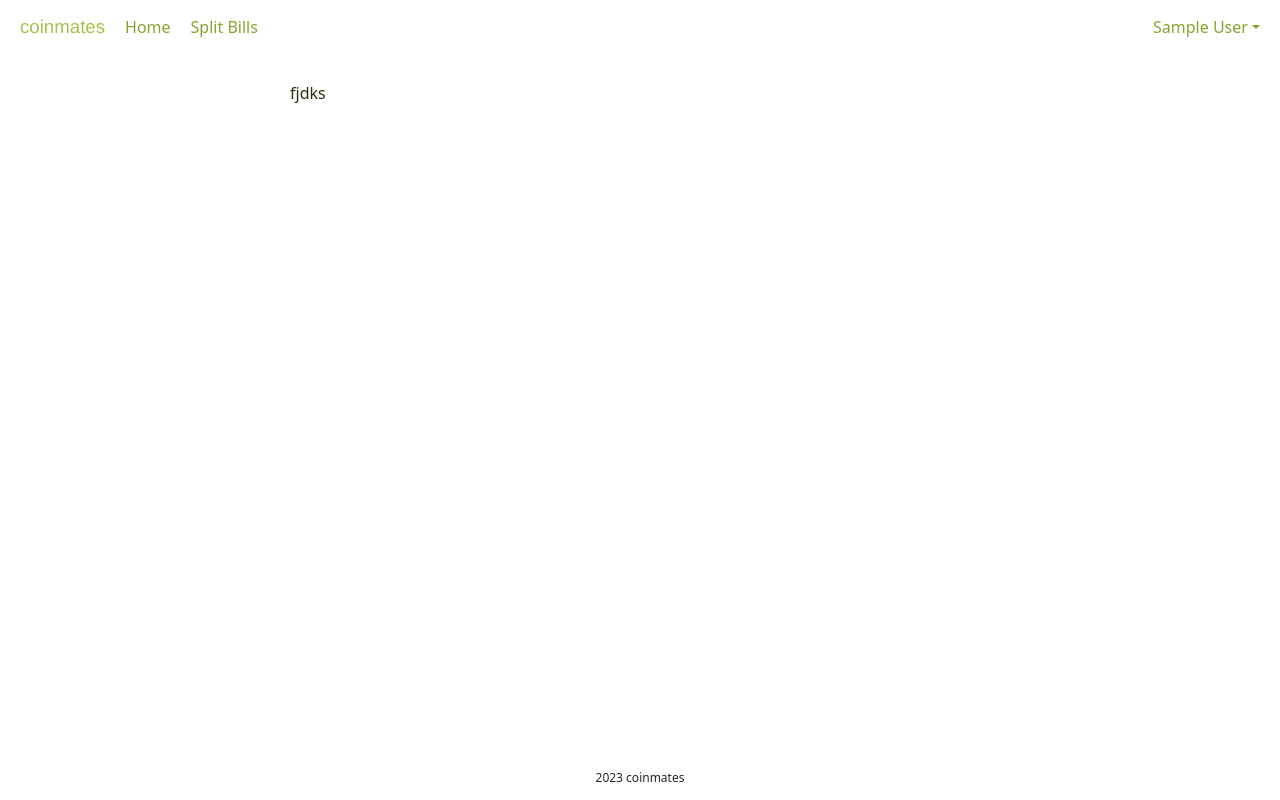
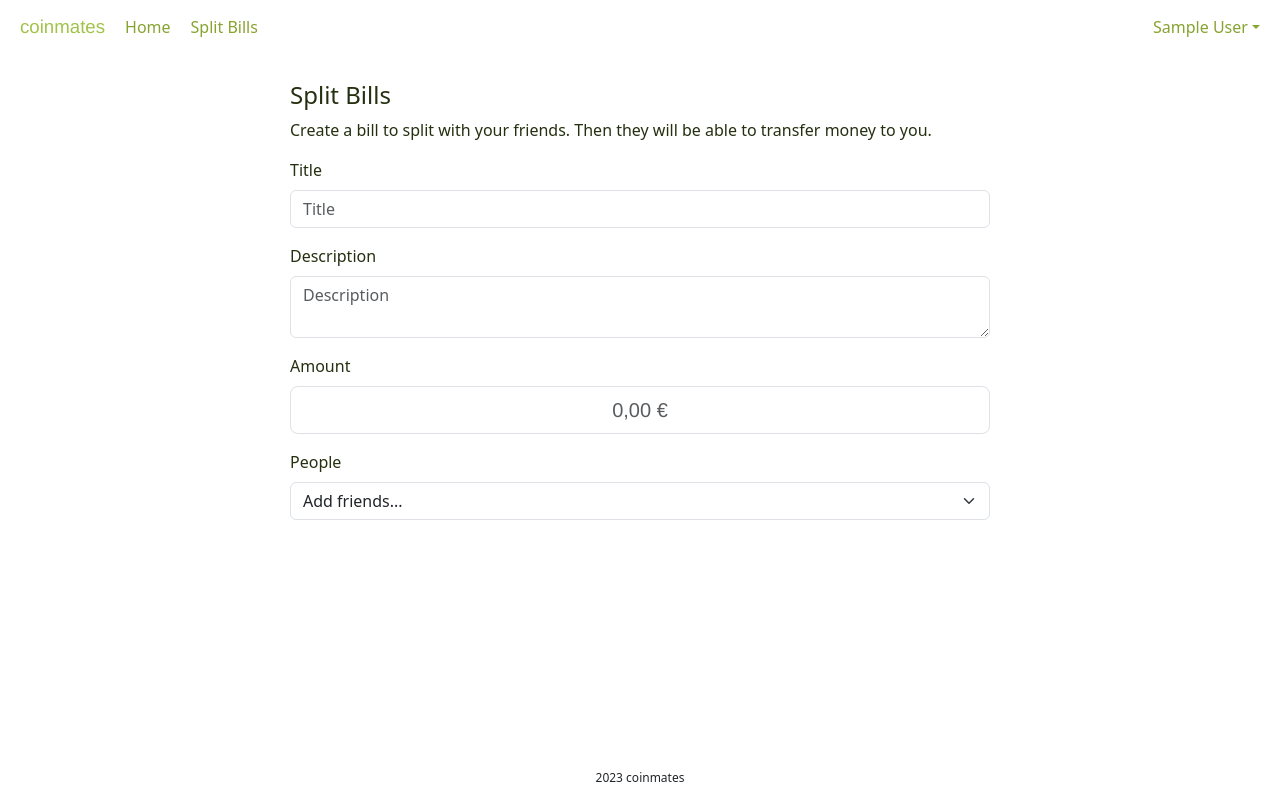
Before and after one commit to stjomd/coinmates, a React (Vite) app in the folder frontend/: page /bill in a window 1280 px wide. Built offline with nearby package versions, Linux system fonts and the light colour scheme; no server answers; sample sign-in values are in the browser's storage; a web font is replaced by a local one.

Commit message:
Load friends for the split bill screen

```diff
--- a/frontend/src/components/split-bill/SplitBill.scss
+++ b/frontend/src/components/split-bill/SplitBill.scss
@@ -0,0 +1,8 @@
+@use '../../colors';
+@use '../../fonts';
+
+input#splitb-amount {
+	color: colors.$primary;
+	font-family: fonts.$display-font-family;
+	text-align: center;
+}
--- a/frontend/src/components/split-bill/SplitBill.tsx
+++ b/frontend/src/components/split-bill/SplitBill.tsx
@@ -1,7 +1,97 @@
+import {useEffect, useState} from 'react'
+import {Friend} from '../../entities/Friend'
+import {UserService} from '../../services/UserService'
 import './SplitBill.scss'
 
 function SplitBill() {
-	return <div>fjdks</div>
+	const [friends, setFriends] = useState(new Set<Friend>())
+
+	// Load users
+	useEffect(() => {
+		const loggedInUser = UserService.getAuth()
+		if (loggedInUser == null || loggedInUser.id == null) {
+			return
+		}
+		UserService.getFriends(loggedInUser.id)
+			.then(res => {
+				console.log(res)
+				setFriends(res)
+			})
+			.catch(err => console.log(err))
+	}, [])
+
+	const friendSelections = () => {
+		const elements: JSX.Element[] = []
+		for (const friend of friends) {
+			elements.push(
+				<option key={friend.id}>
+					{`${friend.firstName} ${friend.lastName}`}
+				</option>
+			)
+		}
+		return elements
+	}
+
+	return (
+		<>
+			<h4>Split Bills</h4>
+			<p>
+				Create a bill to split with your friends. Then they will be able to
+				transfer money to you.
+			</p>
+			<div>
+				{/* Title */}
+				<div className='mb-3'>
+					<label htmlFor='splitb-title' className='form-label'>
+						Title
+					</label>
+					<input
+						type='text'
+						className='form-control'
+						id='splitb-title'
+						placeholder='Title'
+					/>
+				</div>
+				{/* Description */}
+				<div className='mb-3'>
+					<label htmlFor='splitb-description' className='form-label'>
+						Description
+					</label>
+					<textarea
+						className='form-control'
+						id='splitb-description'
+						placeholder='Description'
+					/>
+				</div>
+				{/* Amount */}
+				<div className='mb-3'>
+					<label htmlFor='splitb-amount' className='form-label'>
+						Amount
+					</label>
+					<input
+						type='text'
+						className='form-control form-control-lg'
+						id='splitb-amount'
+						placeholder='0,00 &euro;'
+					/>
+				</div>
+				{/* People */}
+				<div className='mb-3'>
+					<label htmlFor='splitb-people' className='form-label'>
+						People
+					</label>
+					<select
+						className='form-select'
+						aria-label='Select people'
+						defaultValue={-1}
+					>
+						<option key={-1}>Add friends...</option>
+						{friendSelections()}
+					</select>
+				</div>
+			</div>
+		</>
+	)
 }
 
 export default SplitBill
--- a/frontend/src/services/UserService.ts
+++ b/frontend/src/services/UserService.ts
@@ -72,6 +72,33 @@ export class UserService {
 		}
 	}
 
+	/**
+	 * Retrieves the set of the user's friends.
+	 * @param id the ID of the user.
+	 * @returns the set of friends.
+	 */
+	static async getFriends(id: number): Promise<Set<Friend>> {
+		const response = await fetch(this.uri + `/${id}/friends`, {
+			headers: {
+				'Accept': 'application/json',
+				'Content-Type': 'application/json',
+			},
+		})
+		if (response.ok) {
+			return response.json()
+		} else {
+			throw FetchError.fromResponseBody(await response.json())
+		}
+	}
+
+	/**
+	 * Sends a request to the server to establish a friends relationship between
+	 * two users.
+	 * @param id the ID of the user making the request.
+	 * @param friendId the ID of the new friend.
+	 * @returns a promise containing the set of friends of the user making the
+	 * 					request.
+	 */
 	static async addFriend(id: number, friendId: number): Promise<Set<Friend>> {
 		const body = new AddFriend(friendId)
 		const response = await fetch(this.uri + `/${id}`, {
```
Also changed, not shown: 1 other file (tests, documents, lock files or other folders).
